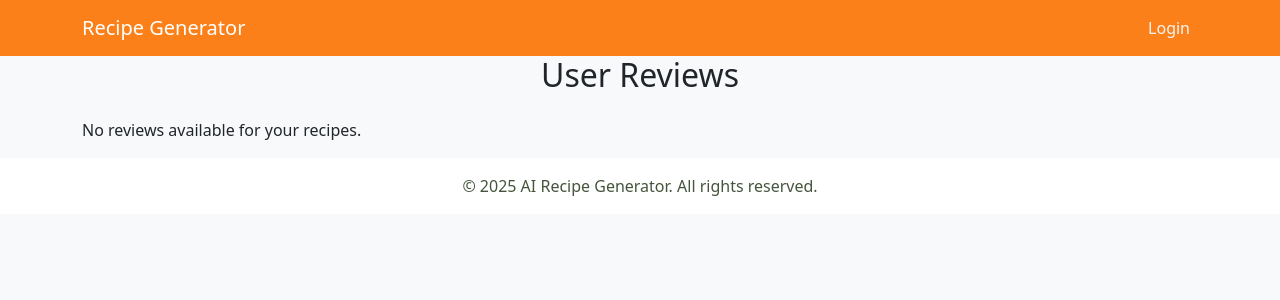
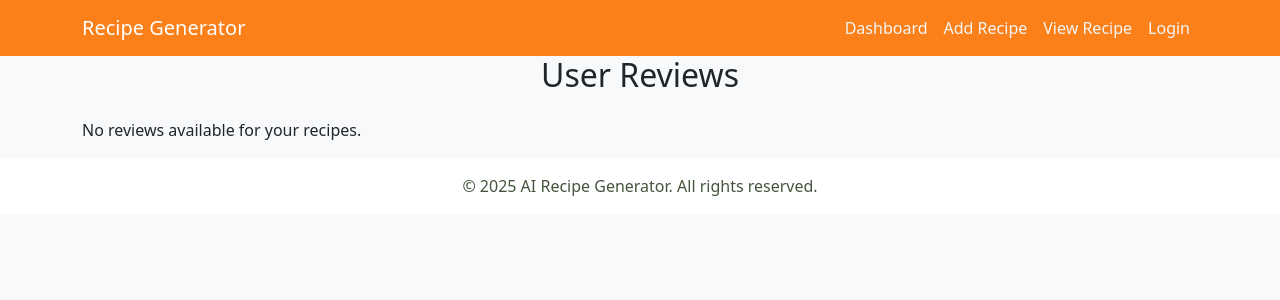
Before and after one commit to lishazz/recipe_generator, a Django app: template apps/chef/templates/view_review.html in a window 1280 px wide. Shown: the top 300 px of the page. Run offline with Django 3.2, Linux system fonts and the light colour scheme; the template is opened without the code that fills it, so the values that code supplies are empty; some libraries are stand-ins or nearby versions.

Commit message:
clear the chef side.

```diff
--- a/apps/chef/templates/chef_dashboard.html
+++ b/apps/chef/templates/chef_dashboard.html
@@ -34,7 +34,7 @@
 {% block navlinks %}
 
 <li class="nav-item">
-    <a class="nav-link" href="{% url 'create_recipe' %}">Create Recipe</a>
+    <a class="nav-link" href="{% url 'create_recipe' %}">Add Recipe</a>
 </li>
 <li class="nav-item">
     <a class="nav-link" href="{% url 'view_myrecipe' %}">View Recipe</a>
--- a/apps/chef/templates/edit_recipe.html
+++ b/apps/chef/templates/edit_recipe.html
@@ -4,9 +4,6 @@
 
 {% block navlinks %}
 
-<li class="nav-item">
-    <a class="nav-link" href="{% url 'home' %}">Home</a>
-</li>
 <li class="nav-item">
     <a class="nav-link" href="{% url 'chef_dashboard' %}">Dashboard</a>
 </li>
--- a/apps/chef/templates/view_myrecipe.html
+++ b/apps/chef/templates/view_myrecipe.html
@@ -3,9 +3,6 @@
 
 {% block navlinks %}
 
-<li class="nav-item">
-    <a class="nav-link" href="{% url 'home' %}">Home</a>
-</li>
 <li class="nav-item">
     <a class="nav-link" href="{% url 'chef_dashboard' %}">Dashboard</a>
 </li>
--- a/apps/chef/templates/view_review.html
+++ b/apps/chef/templates/view_review.html
@@ -31,7 +31,21 @@
 
 {% endblock style %}
 
-{% block navlinks %}{% endblock navlinks %}
+{% block navlinks %}
+
+<li class="nav-item">
+    <a class="nav-link" href="{% url 'chef_dashboard' %}">Dashboard</a>
+</li>
+
+<li class="nav-item">
+    <a class="nav-link" href="{% url 'create_recipe' %}">Add Recipe</a>
+</li>
+<li class="nav-item">
+    <a class="nav-link" href="{% url 'view_myrecipe' %}">View Recipe</a>
+</li>
+
+
+{% endblock navlinks %}
 
 
 {% block messages %}{% endblock messages %}
```
Also changed, not shown: apps/chef/templates/create_recipe.html (+19 -0 lines).
